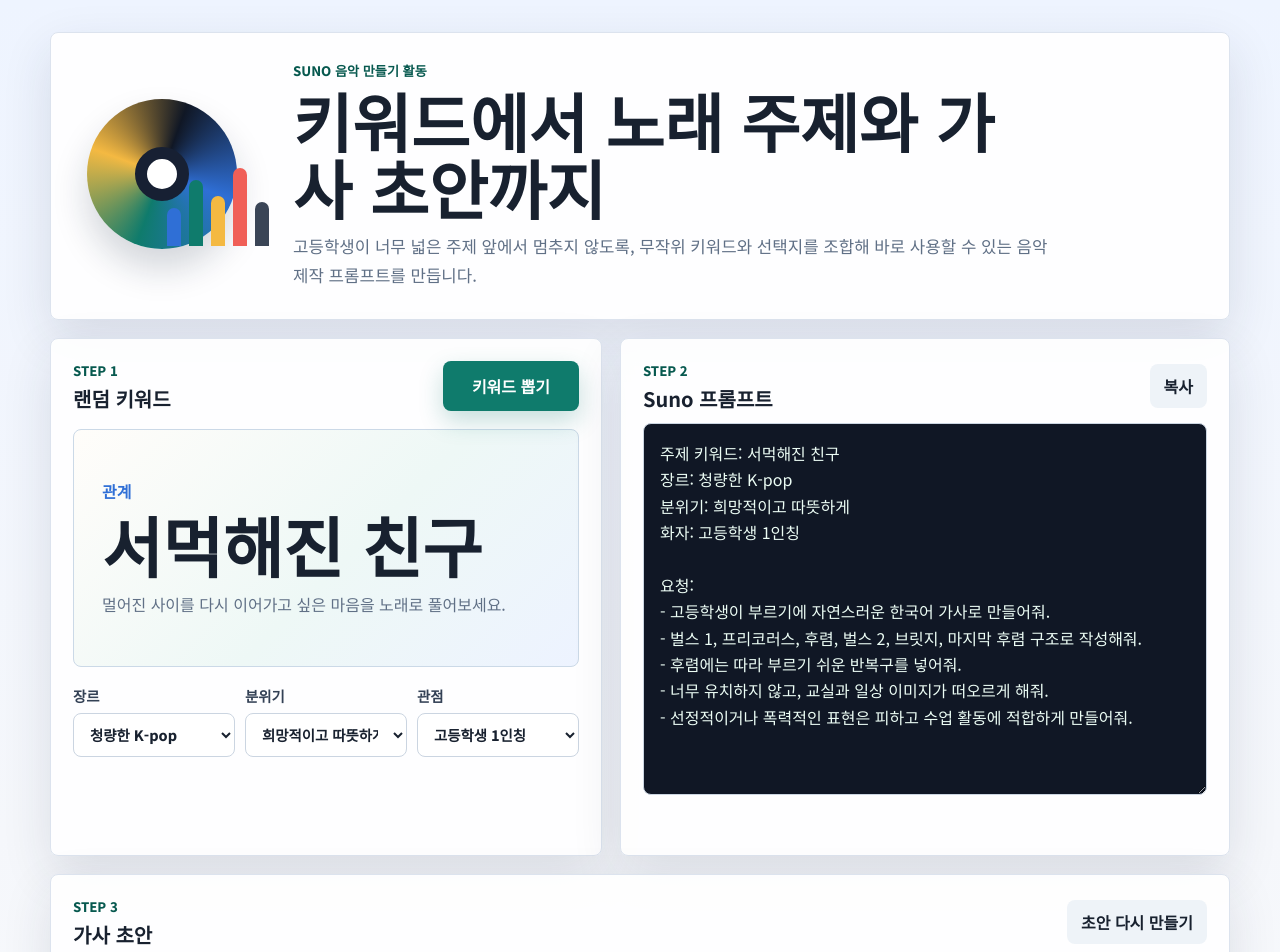
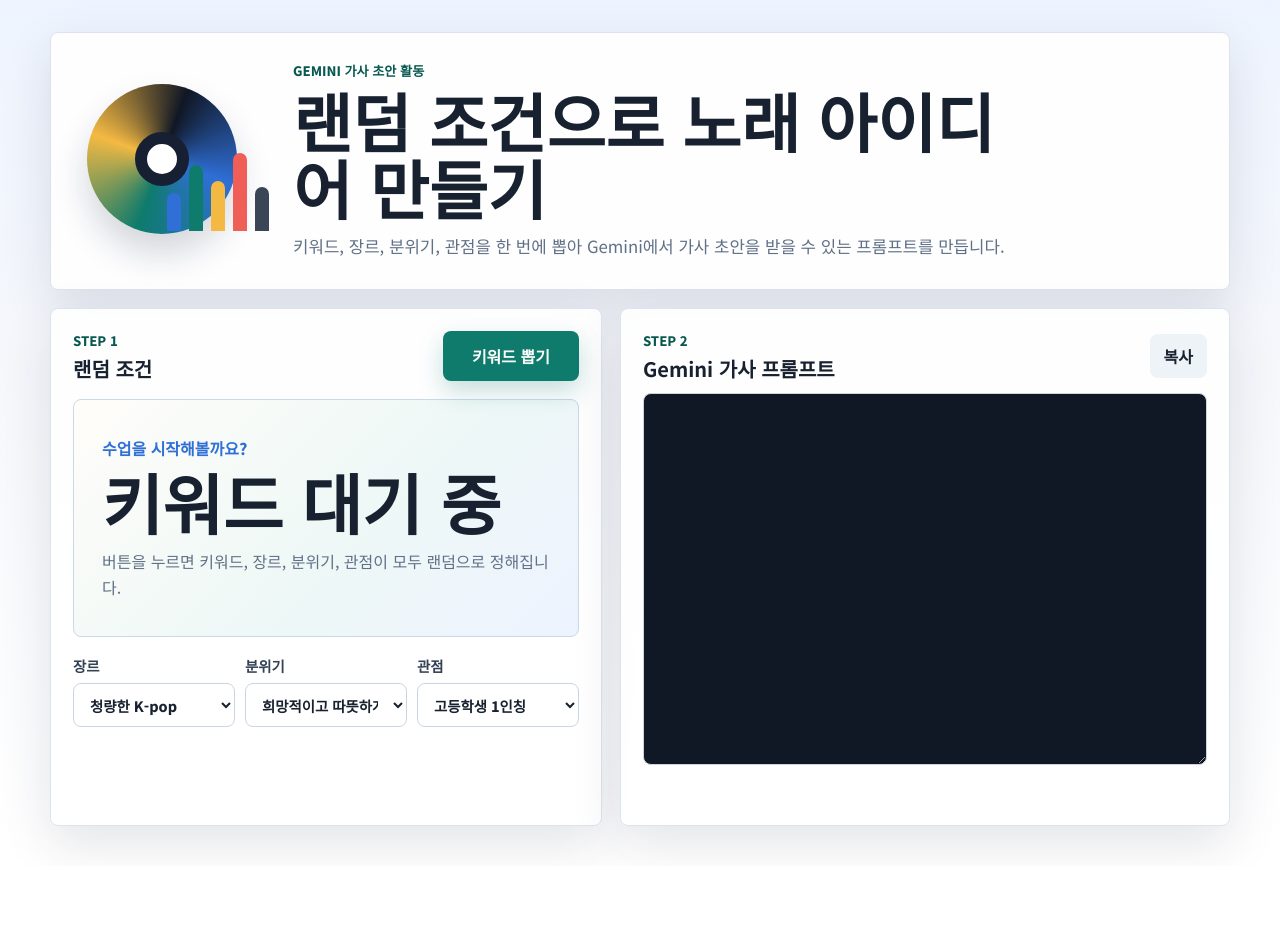
Before and after one commit to seonyoungeeee/ClaudeCode, a plain HTML site: page index.html in a window 1280 px wide. Shown: the top 952 px of the page. After the commit the page ends 866 px from the top, so only its background shows below. Drawn offline with Linux system fonts and the light colour scheme.

Commit message:
Update app for Gemini lyric prompt workflow

```diff
--- a/index.html
+++ b/index.html
@@ -3,7 +3,7 @@
 <head>
   <meta charset="utf-8">
   <meta name="viewport" content="width=device-width, initial-scale=1">
-  <title>Suno 키워드 음악 활동</title>
+  <title>Gemini 가사 키워드 활동</title>
   <link rel="preconnect" href="https://fonts.googleapis.com">
   <link rel="preconnect" href="https://fonts.gstatic.com" crossorigin>
   <link href="https://fonts.googleapis.com/css2?family=Noto+Sans+KR:wght@400;500;700;800&display=swap" rel="stylesheet">
@@ -20,9 +20,9 @@
           </div>
         </div>
         <div>
-          <p class="eyebrow">Suno 음악 만들기 활동</p>
-          <h1 id="app-title">키워드에서 노래 주제와 가사 초안까지</h1>
-          <p class="lead">고등학생이 너무 넓은 주제 앞에서 멈추지 않도록, 무작위 키워드와 선택지를 조합해 바로 사용할 수 있는 음악 제작 프롬프트를 만듭니다.</p>
+          <p class="eyebrow">Gemini 가사 초안 활동</p>
+          <h1 id="app-title">랜덤 조건으로 노래 아이디어 만들기</h1>
+          <p class="lead">키워드, 장르, 분위기, 관점을 한 번에 뽑아 Gemini에서 가사 초안을 받을 수 있는 프롬프트를 만듭니다.</p>
         </div>
       </div>
 
@@ -31,7 +31,7 @@
           <div class="panel-header">
             <div>
               <p class="section-label">Step 1</p>
-              <h2 id="keyword-heading">랜덤 키워드</h2>
+              <h2 id="keyword-heading">랜덤 조건</h2>
             </div>
             <button id="drawButton" class="primary-button" type="button">키워드 뽑기</button>
           </div>
@@ -39,10 +39,10 @@
           <div class="keyword-stage" aria-live="polite">
             <p id="keywordCategory" class="keyword-category">수업을 시작해볼까요?</p>
             <p id="keywordText" class="keyword-text">키워드 대기 중</p>
-            <p id="keywordHint" class="keyword-hint">버튼을 누르면 음악 주제에 어울리는 키워드가 나옵니다.</p>
+            <p id="keywordHint" class="keyword-hint">버튼을 누르면 키워드, 장르, 분위기, 관점이 모두 랜덤으로 정해집니다.</p>
           </div>
 
-          <div class="controls" aria-label="노래 생성 조건">
+          <div class="controls" aria-label="랜덤으로 정해지는 노래 조건">
             <label>
               장르
               <select id="genreSelect">
@@ -80,7 +80,7 @@
           <div class="panel-header compact">
             <div>
               <p class="section-label">Step 2</p>
-              <h2 id="prompt-heading">Suno 프롬프트</h2>
+              <h2 id="prompt-heading">Gemini 가사 프롬프트</h2>
             </div>
             <button id="copyButton" class="icon-button" type="button" title="프롬프트 복사" aria-label="프롬프트 복사">복사</button>
           </div>
@@ -88,17 +88,6 @@
           <p id="copyStatus" class="copy-status" role="status"></p>
         </section>
       </div>
-
-      <section class="lyrics-panel" aria-labelledby="lyrics-heading">
-        <div class="panel-header compact">
-          <div>
-            <p class="section-label">Step 3</p>
-            <h2 id="lyrics-heading">가사 초안</h2>
-          </div>
-          <button id="refreshLyrics" class="secondary-button" type="button">초안 다시 만들기</button>
-        </div>
-        <pre id="lyricsOutput"></pre>
-      </section>
     </section>
   </main>
   <script src="script.js"></script>
```
